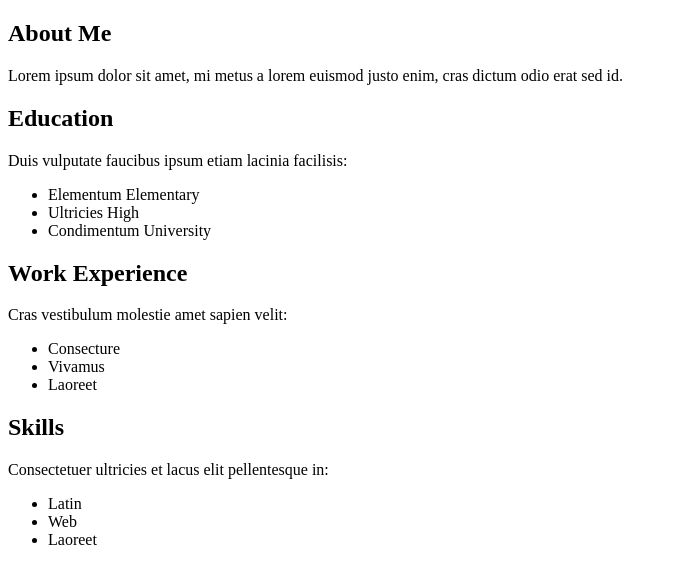
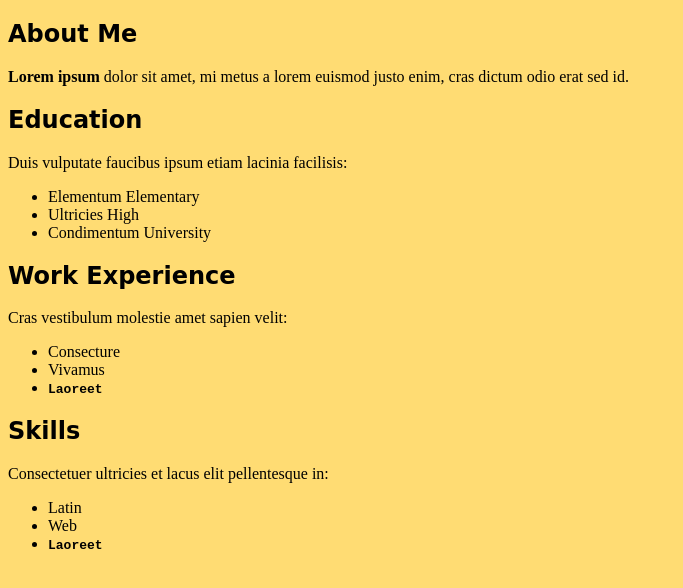
Before and after one commit to Pabarreyro/resume-site, a plain HTML site: page index.html in a window 1280 px wide. Shown: the whole page, without its empty margins (0-683 px from the left). Drawn offline with Linux system fonts and the light colour scheme.

Commit message:
add css style to index.html

```diff
--- a/css/styles.css
+++ b/css/styles.css
@@ -0,0 +1,15 @@
+body {
+  background-color: #ffdc73;
+}
+
+span {
+  font-weight: bold;
+}
+
+.header {
+  font-family: cursive;
+}
+
+.laoreet {
+  font-family: monospace;
+}
--- a/index.html
+++ b/index.html
@@ -6,11 +6,11 @@
   </head>
   <body>
     <div>
-      <h2>About Me</h2>
-      <p>Lorem ipsum dolor sit amet, mi metus a lorem euismod justo enim, cras dictum odio erat sed id.</p>
+      <h2 class="header">About Me</h2>
+      <p><span>Lorem ipsum</span> dolor sit amet, mi metus a lorem euismod justo enim, cras dictum odio erat sed id.</p>
     </div>
     <div>
-      <h2>Education</h2>
+      <h2 class="header">Education</h2>
       <p>Duis vulputate faucibus ipsum etiam lacinia facilisis:</p>
       <ul>
         <li>Elementum Elementary</li>
@@ -19,21 +19,21 @@
       </ul>
     </div>
     <div>
-      <h2>Work Experience</h2>
+      <h2 class="header">Work Experience</h2>
       <p>Cras vestibulum molestie amet sapien velit:</p>
       <ul>
         <li>Consecture</li>
         <li>Vivamus</li>
-        <li>Laoreet</li>
+        <li><span class="laoreet">Laoreet</span></li>
       </ul>
     </div>
     <div>
-      <h2>Skills</h2>
+      <h2 class="header">Skills</h2>
       <p>Consectetuer ultricies et lacus elit pellentesque in:</p>
       <ul>
         <li>Latin</li>
         <li>Web</li>
-        <li>Laoreet</li>
+        <li><span class="laoreet">Laoreet</span></li>
       </ul>
     </div>
   </body>
```
